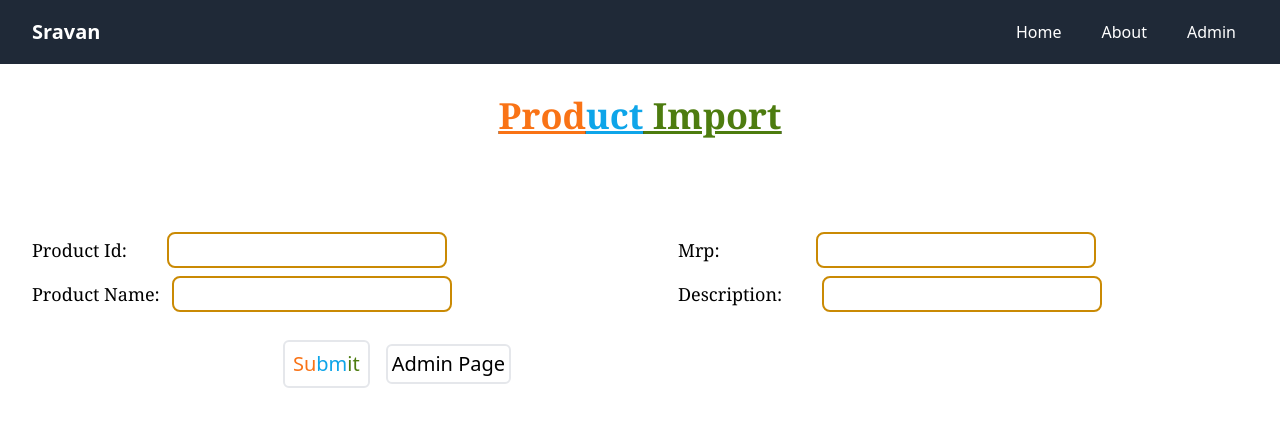
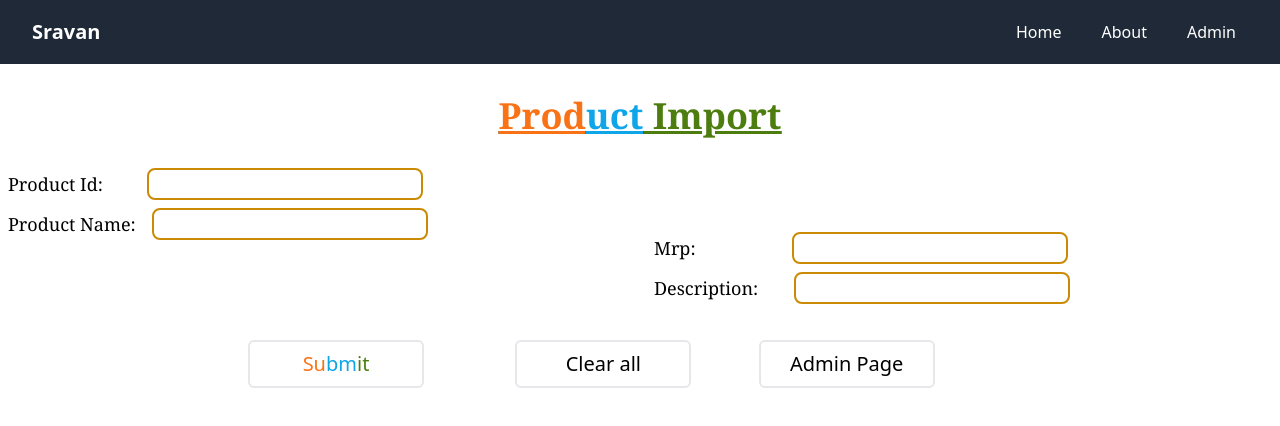
Before and after one commit to sravanvv/Mini-Grocery-Site, a React (Vite) app in the folder App/Frontend/vmr/: page /admin/ProductsImport in a window 1280 px wide. Shown: the top 426 px of the page. Built offline with nearby package versions, Linux system fonts and the light colour scheme.

Commit message:
Clear All button added.

```diff
--- a/App/Frontend/vmr/src/components/ProductUpdate.jsx
+++ b/App/Frontend/vmr/src/components/ProductUpdate.jsx
@@ -92,7 +92,15 @@ export default function ProductsUpdate() {
         setShowSuccess(true);
         setTimeout(() => {
           setShowSuccess(false);
-        }, 3000); // Hide success message after 3 seconds
+        }, 3000);
+                setProductId(""); // Clear form inputs after successful Deletion
+      setProductName("");
+      setMrp("");
+      setDescription("");// Hide success message after 3 seconds
+      setProductId(""); // Clear form inputs after successful Deletion
+      setProductName("");
+      setMrp("");
+      setDescription("");
       } else {
         console.error("Error updating product:", response.statusText);
       }
@@ -110,6 +118,12 @@ export default function ProductsUpdate() {
   useEffect(() => {
     fetchProducts();
   }, []);
+  function removeAll(){
+    setProductId("");
+    setProductName("");
+    setMrp("");
+    setDescription("");
+  }
 
   return (
     <div>
@@ -229,13 +243,16 @@ export default function ProductsUpdate() {
               />
             </label>
           </div>
-          <div className="grid grid-cols-2 md:grid-cols-2  md:ml-60 mt-4">
-            <button onClick={handleUpdateProduct} className="ml-2 w-40 text-xl border-2 rounded-md p-2 hover:bg-slate-200" type="submit">
+          <div className="grid grid-cols-1 md:grid-cols-3  md:ml-60 mt-4">
+            <button onClick={handleUpdateProduct} className="m-2 w-44 text-xl border-2 rounded-md p-2 hover:bg-slate-200" type="submit">
               <a className="text-orange-500">Upd</a>
               <a className="text-sky-500">ate</a>
               <a className="text-lime-700"> Product</a>
             </button>
-            <button className="w-40 text-xl border-2 rounded-md p-1 md:ml-40 hover:bg-slate-200">
+            <button onClick={removeAll} className="m-2 w-44 text-xl border-2 rounded-md p-1 md:ml-36 hover:bg-slate-200">
+          Clear all
+        </button>
+            <button className="w-44 m-2 text-xl border-2 rounded-md p-1 md:ml-64 hover:bg-slate-200">
               <a href="/admin/">Admin Page</a>
             </button>
           </div>
--- a/App/Frontend/vmr/src/components/Productsimp.jsx
+++ b/App/Frontend/vmr/src/components/Productsimp.jsx
@@ -16,6 +16,9 @@ export default function Productsimp() {
     if (!productId || !productName || !mrp) {
       setError("Please fill out all required fields");
       setShowError(true);
+      setTimeout(() => {
+        setShowError(false);
+      }, 3000); // Hide error message after 3 seconds
       return;
     }
 
@@ -41,7 +44,7 @@ export default function Productsimp() {
       }
 
       console.log("Data submitted successfully!");
-      setSuccess('Product added successfully!');
+      setSuccess("Product added successfully!");
       setShowSuccess(true);
       setTimeout(() => {
         setShowSuccess(false);
@@ -56,6 +59,12 @@ export default function Productsimp() {
       console.error("Error submitting data:", error);
     }
   };
+  function removeAll(){
+    setProductId("");
+    setProductName("");
+    setMrp("");
+    setDescription("");
+  }
 
   return (
     <div>
@@ -113,12 +122,12 @@ export default function Productsimp() {
       </h2>
       <form onSubmit={handleSubmit}>
         <div className="sm:grid grid-cols-1 md:grid-cols-2 gap-3 pt-2">
-          <div className="mt-16 font-serif ml-8  text-lg font-medium">
+          <div className=" font-serif ml-2  text-lg font-medium">
             <div className="mt-2">
               <label>
                 Product Id:
                 <input
-                  className="border-yellow-600 border-2 rounded-lg ml-10 p-0.5"
+                  className="border-yellow-600 border-2 rounded-lg ml-11  "
                   type="text"
                   value={productId}
                   onChange={(e) => setProductId(e.target.value)}
@@ -129,7 +138,7 @@ export default function Productsimp() {
               <label>
                 Product Name:
                 <input
-                  className="border-yellow-600 border-2 rounded-lg ml-3 p-0.5"
+                  className="border-yellow-600 border-2 rounded-lg ml-4  "
                   type="text"
                   value={productName}
                   onChange={(e) => setProductName(e.target.value)}
@@ -137,12 +146,12 @@ export default function Productsimp() {
               </label>
             </div>
           </div>
-          <div className="md:mt-16 font-serif ml-8 text-lg font-medium sm:-mt-2">
+          <div className="md:mt-16 font-serif ml-2 text-lg font-medium sm:-mt-2">
             <div className="mt-2">
               <label>
                 Mrp:
                 <input
-                  className="border-yellow-600 border-2 rounded-lg ml-24 p-0.5"
+                  className="border-yellow-600 border-2 rounded-lg ml-24  "
                   type="number"
                   value={mrp}
                   onChange={(e) => setMrp(e.target.value)}
@@ -153,7 +162,7 @@ export default function Productsimp() {
               <label>
                 Description:
                 <input
-                  className="border-yellow-600 border-2 rounded-lg ml-10 p-0.5"
+                  className="border-yellow-600 border-2 rounded-lg ml-9  "
                   type="text"
                   value={description}
                   onChange={(e) => setDescription(e.target.value)}
@@ -161,16 +170,22 @@ export default function Productsimp() {
               </label>
             </div>
           </div>
-          <div className="flex items-center justify-center ml-16 mt-4">
+          <div className="grid grid-cols-1 md:grid-cols-3  md:ml-60 mt-4">
             <button
-              className="text-xl border-2 rounded-md p-2 hover:bg-slate-200 ml-24"
+              className="m-2 w-44 text-xl border-2 rounded-md p-2 hover:bg-slate-200"
               type="submit"
             >
               <a className="text-orange-500">Su</a>
               <a className="text-sky-500">bm</a>
               <a className="text-lime-700">it</a>
             </button>
-            <button className="text-xl border-2 rounded-md p-1 ml-4 hover:bg-slate-200">
+            <button
+              onClick={removeAll}
+              className="m-2 w-44 text-xl border-2 rounded-md p-1 md:ml-36 hover:bg-slate-200"
+            >
+              Clear all
+            </button>
+            <button className="w-44 m-2 text-xl border-2 rounded-md p-1 md:ml-64 hover:bg-slate-200">
               <a href="/admin/">Admin Page</a>
             </button>
           </div>
```
Also changed, not shown: App/Frontend/vmr/src/components/Navbar.jsx (+64 -12 lines).
